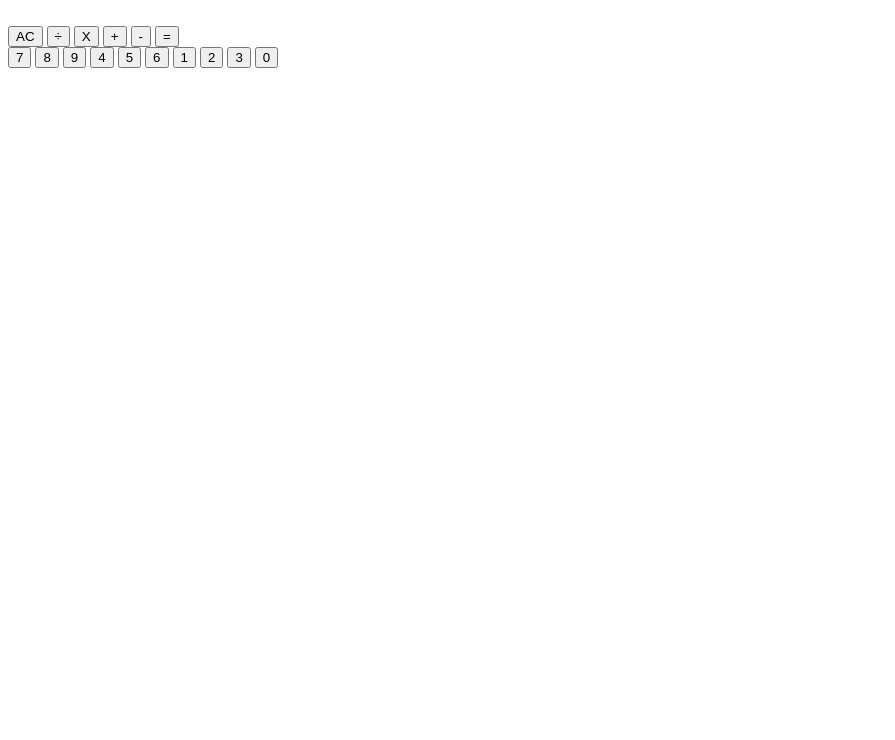
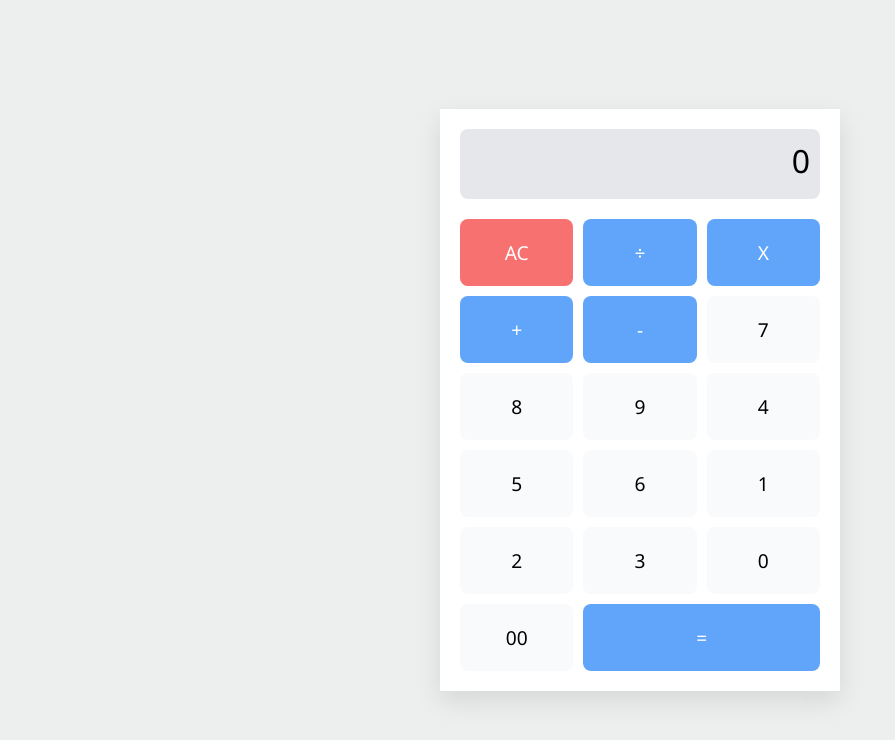
Before and after one commit to vbenedeto/calculator-js, a plain HTML site: page index.html in a window 1280 px wide. Shown: the whole page, without its empty margins (0-895 px from the left). Drawn offline with Linux system fonts and the light colour scheme.

Commit message:
Create initial UI style

```diff
--- a/index.html
+++ b/index.html
@@ -4,21 +4,19 @@
   <meta charset="UTF-8">
   <meta name="viewport" content="width=device-width, initial-scale=1.0">
   <script src="script.js" defer></script>
+  <link rel="stylesheet" href="main.css">
   <title>Calculator</title>
 </head>
 <body>
-  <div>
-    <div id="display"></div>
-    <br>
-    <div>
+  <div class="calculator">
+    <div id="display">0</div>
+    <div class="buttons">
       <button id="clear">AC</button>
       <button class="operator">÷</button>
       <button class="operator">X</button>
       <button class="operator">+</button>
       <button class="operator">-</button>
-      <button id="equals">=</button>
-    </div>
-    <div class="numbers">
+
       <button class="number">7</button>
       <button class="number">8</button>
       <button class="number">9</button>
@@ -29,6 +27,8 @@
       <button class="number">2</button>
       <button class="number">3</button>
       <button class="number">0</button>
+      <button class="number">00</button>
+      <button id="equals">=</button>
     </div>
   </div>
 </body>
--- a/main.css
+++ b/main.css
@@ -0,0 +1,77 @@
+* {
+  box-sizing: border-box;
+  font-family: 'Segoe UI', Tahoma, Geneva, Verdana, sans-serif;
+}
+
+body {
+  background: #ecefeef4;
+  display: flex;
+  justify-content: center;
+  align-items: center;
+  height: 100vh;
+  margin: 0;
+}
+
+.calculator {
+  background: #ffffff;
+  padding: 20px;
+  box-shadow: 0 10px 25px rgba(0, 0, 0, 0.1);
+  width: 400px;
+}
+
+#display {
+  background: #e5e7eb;
+  height: 70px;
+  text-align: right;
+  font-size: 2rem;
+  padding: 10px;
+  border-radius: 8px;
+  margin-bottom: 20px;
+  overflow-x: auto;
+}
+
+.buttons {
+  display: grid;
+  font-size: 1.2rem;
+  grid-template-columns: repeat(3, 1fr);
+  gap: 10px;
+}
+
+button {
+  padding: 20px;
+  font-size: 1.2rem;
+  border: none;
+  border-radius: 8px;
+  cursor: pointer;
+  transition: background 0.2s ease;
+}
+
+.number {
+  background: #f9fafb;
+}
+
+.number:hover {
+  background: #e5e7eb;
+}
+
+.operator, #equals {
+  background: #60a5fa;
+  color: white;
+}
+
+.operator:hover, #equals:hover {
+  background: #3b82f6;
+}
+
+#clear {
+  background: #f87171;
+  color: white;
+}
+
+#clear:hover {
+  background: #ef4444;
+}
+
+#equals {
+  grid-column: span 2;
+}
```
